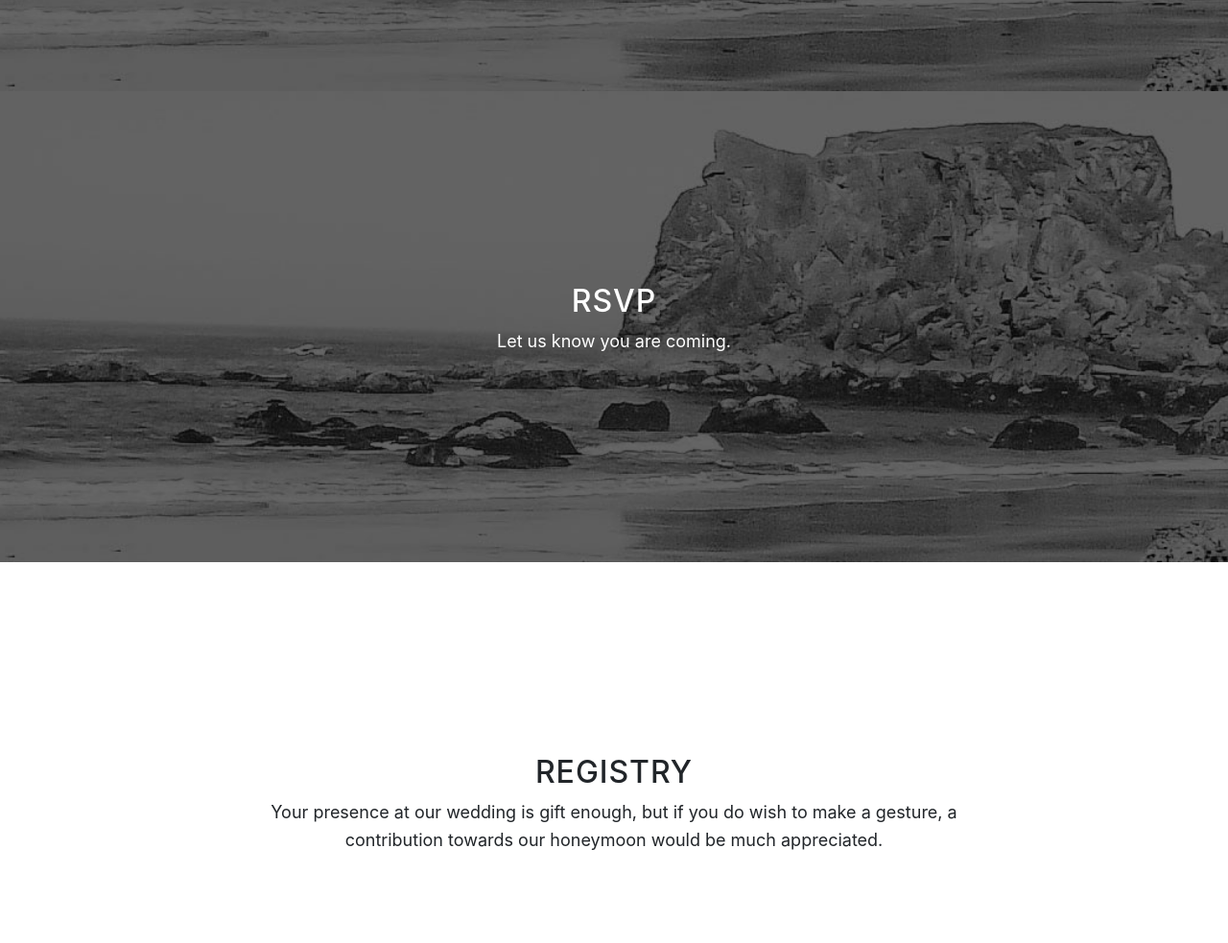
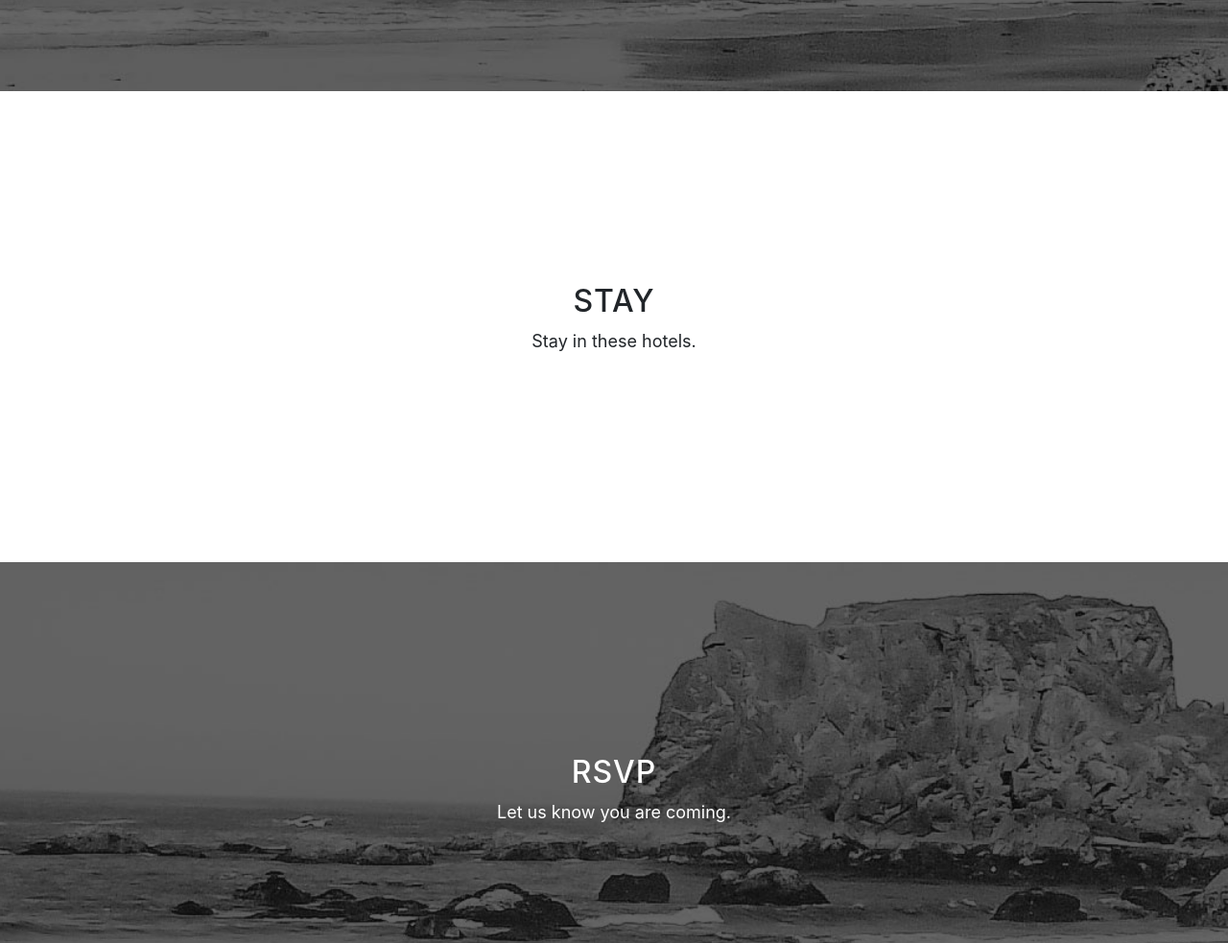
Before and after one commit to lxu213/lxu213.github.io, a website with bundled scripts: page index.html in a window 1280 px wide. Shown: the part 1196-2179 px from the top of the page at 96% size. Built offline with nearby package versions, Linux system fonts and the light colour scheme.

Commit message:
add accommodations

```diff
--- a/index.html
+++ b/index.html
@@ -44,6 +44,9 @@
               <a class="nav-link js-scroll-trigger" href="#wedding">Wedding</a>
             </li>
             <li class="nav-item">
+              <a class="nav-link js-scroll-trigger" href="#">Stay</a>
+            </li>
+            <li class="nav-item">
               <a class="nav-link js-scroll-trigger" href="#rsvp">RSVP</a>
             </li>
             <li class="nav-item">
@@ -84,6 +87,18 @@
       </div>
     </section>
 
+    <!-- Stay Section -->
+    <section id="stay" class="content-section text-center">
+      <div class="container">
+        <div class="row">
+          <div class="col-lg-8 mx-auto">
+            <h2>Stay</h2>
+            <p>Stay in these hotels.</p>
+          </div>
+        </div>
+      </div>
+    </section>
+
     <!-- RSVP Section -->
     <section id="rsvp" class="download-section content-section text-center">
       <div class="container">
@@ -119,7 +134,7 @@
       <div class="container">
         <div class="row">
           <div class="col-lg-10 mx-auto">
-            <!-- <h2>Gallery</h2> -->
+            <h2>Gallery</h2>
             <div id="unite-gallery" style="display:none;">
 
               <img alt="2008: First date" data-thumb="thn/2008.jpg" data-image="img/2008.jpg" data-image="img/2008.jpg">
```
